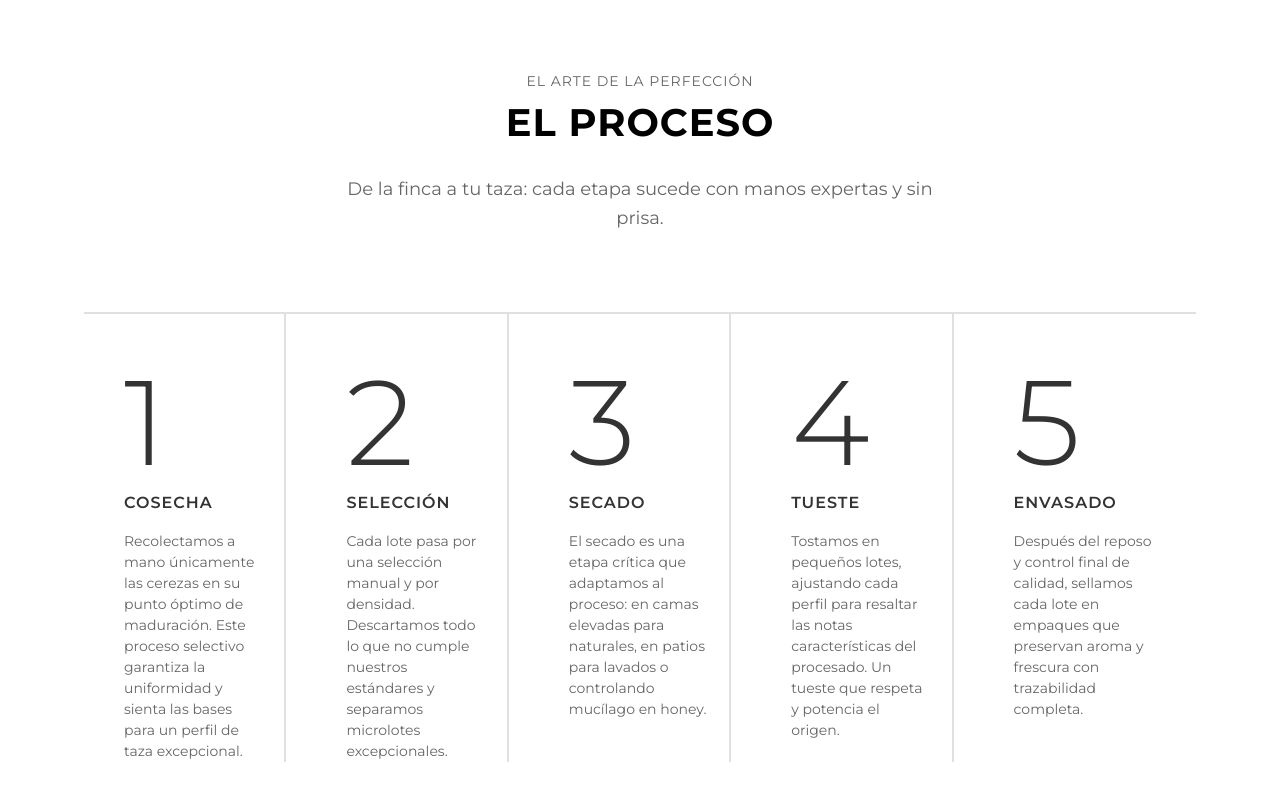
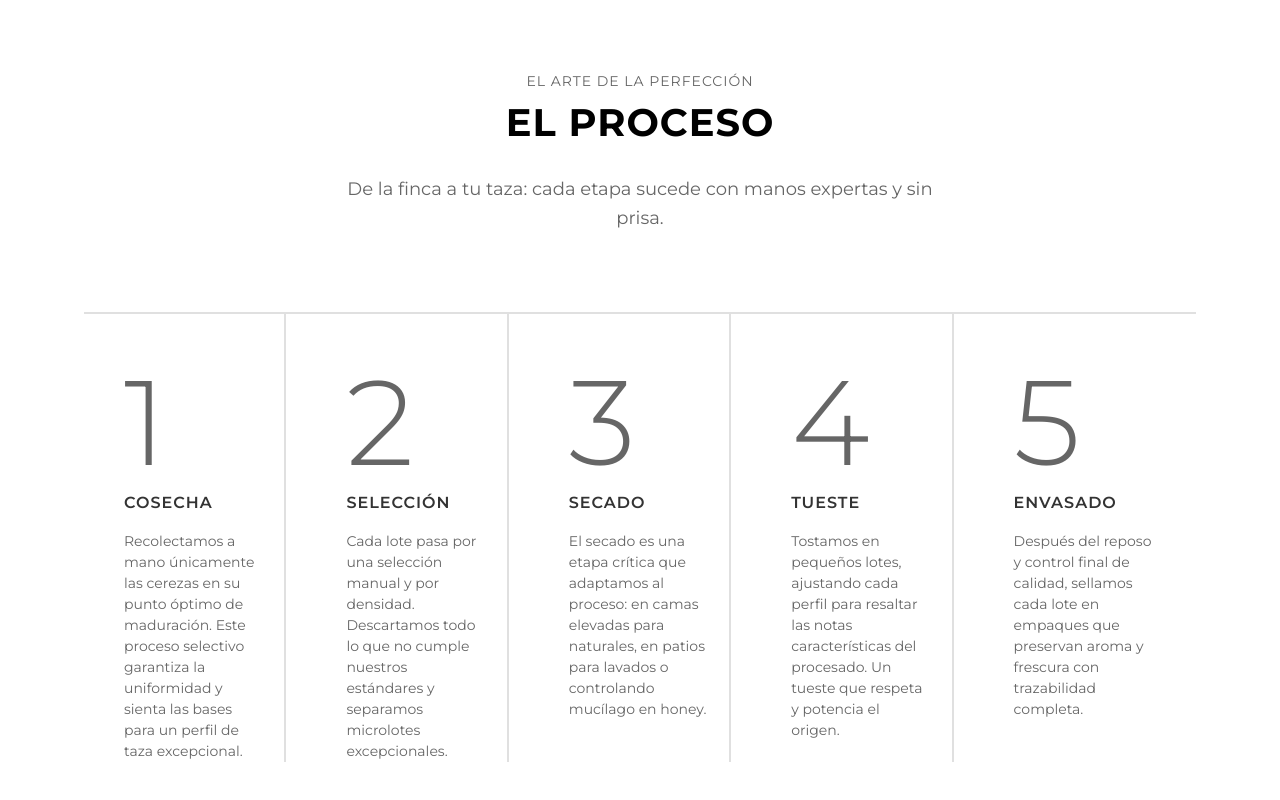
Before and after one commit to salvacoffee/salvacoffee, a website: page index.html in a window 1280 px wide. Shown: the part 3547-4347 px from the top of the page. Drawn offline with Linux system fonts and the light colour scheme.

Commit message:
edir numeber

```diff
--- a/css/styles.css
+++ b/css/styles.css
@@ -1066,7 +1066,7 @@ body {
 .proceso-number {
     font-size: 120px;
     font-weight: 300;
-    color: var(--color-secondary);
+    color: var(--color-tertiary);
     font-family: 'Montserrat', sans-serif;
     line-height: 0.8;
     margin-bottom: 20px;
```
